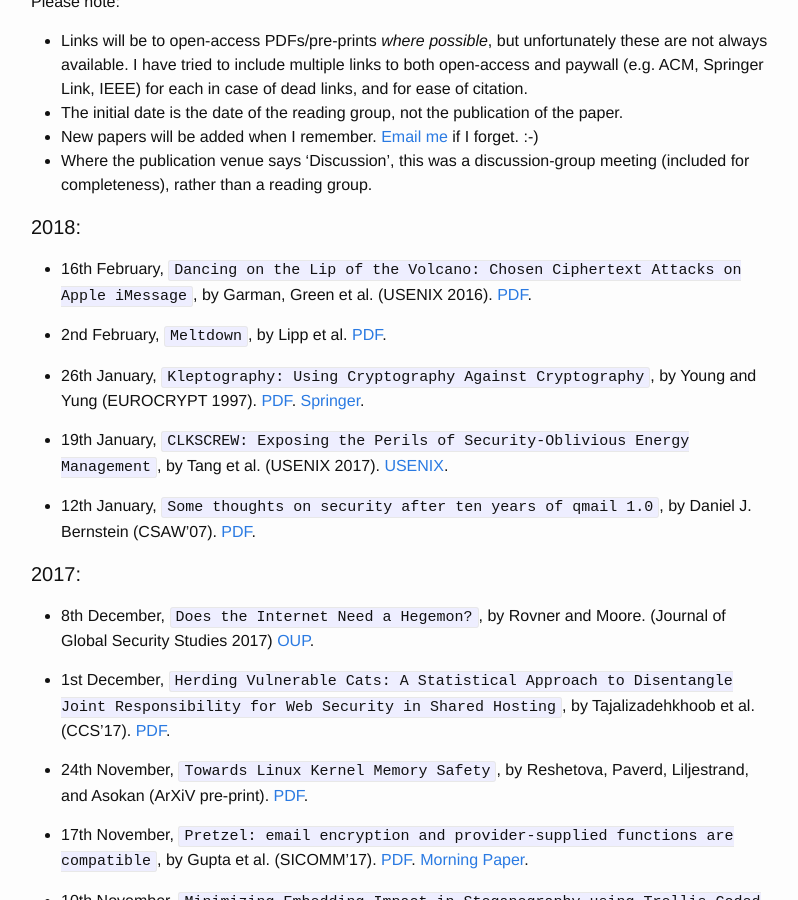
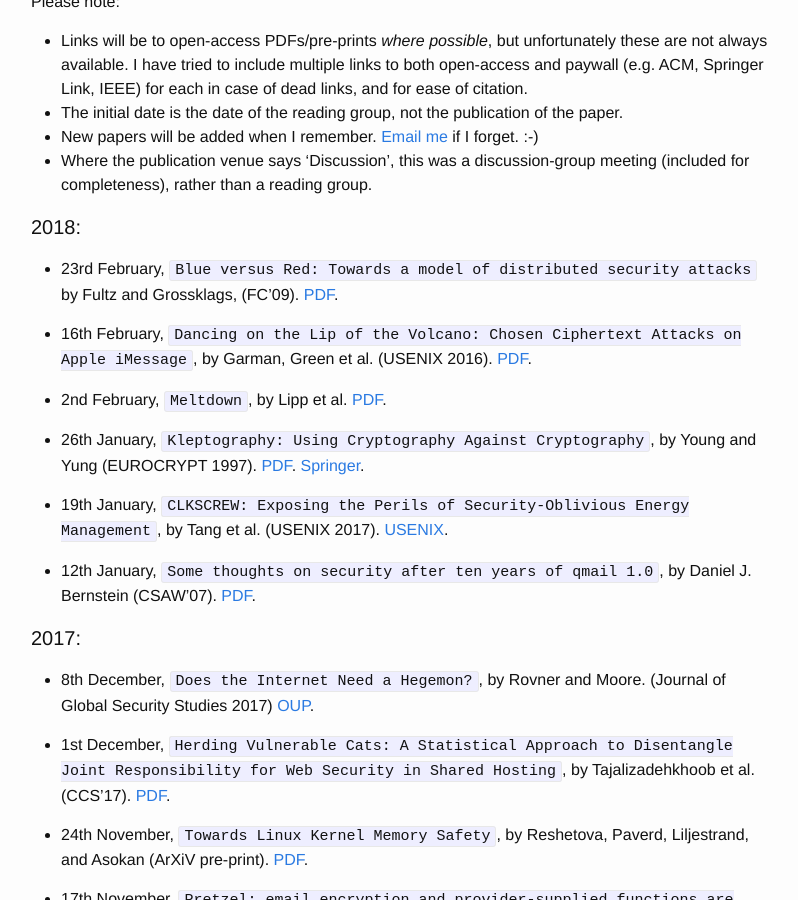
Before and after one commit to mpdehnel/ReadingGroup, a Jekyll site: the page built from index.md, in a window 1280 px wide and 900 px high, scrolled down 513 px. Shown: the whole window, without its empty margins (239-1037 px from the left). Built offline with Jekyll 4.4.1, drawn with Linux system fonts in a browser that asks for light colours.

Commit message:
addblue vs red

```diff
--- a/index.md
+++ b/index.md
@@ -19,6 +19,8 @@ Please note:
 * Where the publication venue says 'Discussion', this was a discussion-group meeting (included for completeness), rather than a reading group.
 
 #### 2018:
+
+* 23rd February, `Blue versus Red: Towards a model of distributed security attacks` by Fultz and Grossklags, (FC'09). [PDF](http://people.ischool.berkeley.edu/~jensg/research/paper/Grossklags-FC09.pdf).
 
 * 16th February, `Dancing on the Lip of the Volcano: Chosen Ciphertext Attacks on Apple iMessage`, by Garman, Green et al. (USENIX 2016). [PDF](https://isi.jhu.edu/~mgreen/imessage.pdf).
 
```
